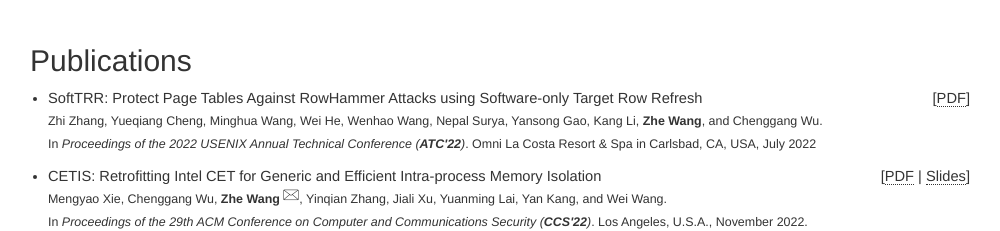
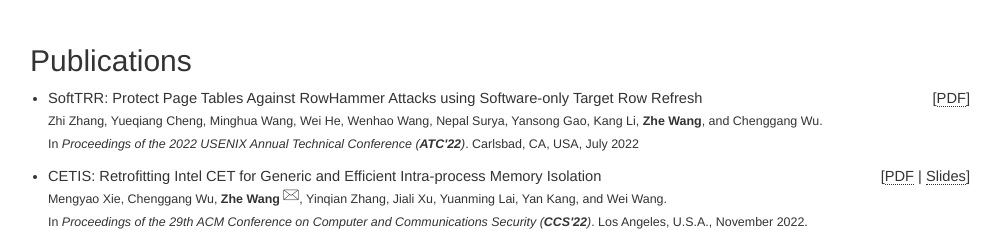
Before and after one commit to zhexwang/zhexwang.github.io, a plain HTML site: page index.html in a window 1280 px wide. Shown: the part 980-1211 px from the top of the page, without its empty margins (140-1140 px from the left). Drawn offline with Linux system fonts and the light colour scheme; files that its build step writes are made by us from their sources.

Commit message:
location of atc

```diff
--- a/index.html
+++ b/index.html
@@ -130,7 +130,7 @@
       <span class="pub-title">SoftTRR: Protect Page Tables Against RowHammer Attacks using Software-only Target Row Refresh</span>
       <span class="pub-links">  [<a href="papers/softtrr.pdf" class="ext">PDF</a>]</span><br>
       <span class="pub-author">Zhi Zhang, Yueqiang Cheng, Minghua Wang, Wei He, Wenhao Wang, Nepal Surya, Yansong Gao, Kang Li, <strong>Zhe Wang</strong>, and Chenggang Wu.</span><br>
-      <span class="pub-in"> In <i>Proceedings of the 2022 USENIX Annual Technical Conference (<b>ATC'22</b>)</i>. Omni La Costa Resort & Spa in Carlsbad, CA, USA, July 2022</span>
+      <span class="pub-in"> In <i>Proceedings of the 2022 USENIX Annual Technical Conference (<b>ATC'22</b>)</i>. Carlsbad, CA, USA, July 2022</span>
     </div>
   </li>
   <li class="pub-meta">
```
